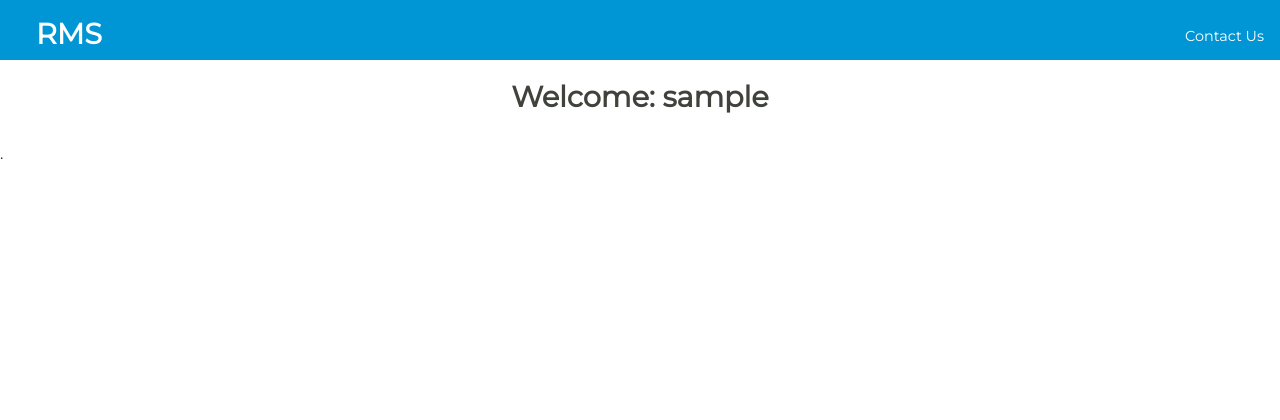
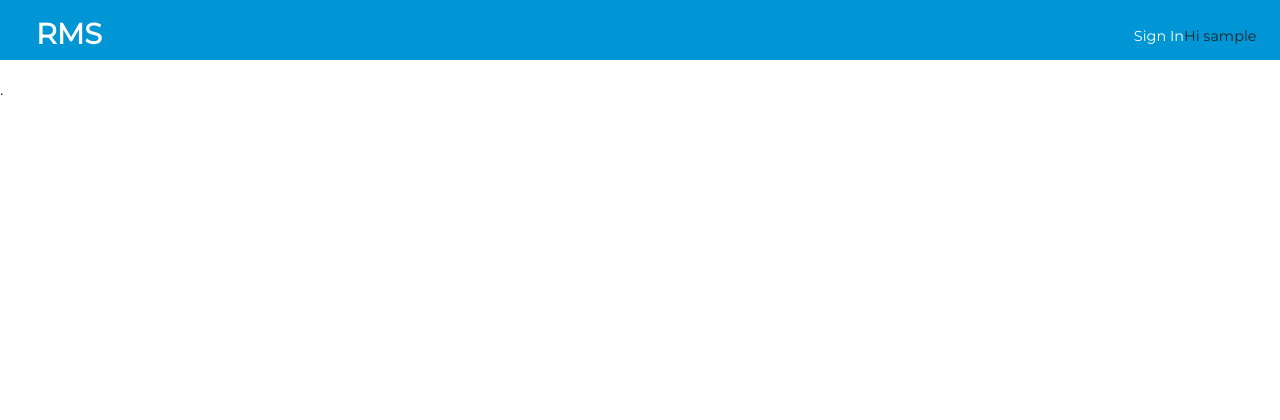
Before and after one commit to KabakiAntony/rms, a Flask app: template app/templates/profile.html in a window 1280 px wide. Shown: the top 420 px of the page. Run offline with Flask 2, Linux system fonts and the light colour scheme; the template is opened without the code that fills it: most values are stand-ins (such as "Sample title", 1, 10 or a date in 2020); parts of the project's set-up code (start-up, migrations or seed data) failed here and were passed over.

Commit message:
added signout button and signout script

```diff
--- /dev/null
+++ b/app/static/js/signout.js
@@ -0,0 +1,19 @@
+/* handle signing out here */
+let signOut = document.getElementById('signout-button');
+
+signOut.addEventListener('click', (e)=>{
+    e.preventDefault();
+    SignOut();
+});
+
+function SignOut(){
+    fetch(`/auth/signout`)
+    .then(response =>response.json())
+    .then(({data,status}) => {
+        if (status === 200){
+            console.log(data);
+            location.href='/fe/signin';
+        }
+    })
+    .catch(err => console.log(err));
+}
--- a/app/templates/profile.html
+++ b/app/templates/profile.html
@@ -10,7 +10,7 @@
   <link href="https://fonts.googleapis.com/css2?family=Montserrat&display=swap" rel="stylesheet">
   <!-- <link rel="icon" href="{{ url_for('static', filename='images/favicon.ico') }}" type="image/gif" sizes="48x48"> -->
   <link rel="stylesheet" href="{{ url_for('static', filename='css/rms-main.css') }}">
-  <!-- <script defer src="{{ url_for('static', filename='js/signin.js')}}"></script> -->
+  <script defer src="{{ url_for('static', filename='js/signout.js')}}"></script>
   {% if title %}
     <title> RMS :: {{ title }} </title>
     {% else %}
@@ -24,13 +24,20 @@
                 <div class="header">
                     <a href="/" class="logo">RMS</a>
                     <div class="header-right">
-                        <a href="/fe/contact">Contact Us</a>
+                        Hi {{ username }}&nbsp;&nbsp;
+                        {% if session %}
+                        <!-- <a href="{{ url_for('rms.signout_all_users')}}">Sign Out</a> -->
+                        <input type="button" class="signout-button" id="signout-button" value="Sign Out">
+                        {% else %}
+                        <a href="{{ url_for('rms.load_signin_ui')}}">Sign In</a>
+                        {% endif %}
+                        <!-- <a href="/fe/contact">Contact Us</a> -->
                     </div>
                 </div>
             </nav>
         </header>
         <div id="section-wrapper" class="index-wrapper">
-            <h1>Welcome: {{ username }}</h1>
+            <!-- <h1>Welcome: {{ username }}</h1> -->
         </div>
         <div id="signup-success"></div>
         <footer>
```
